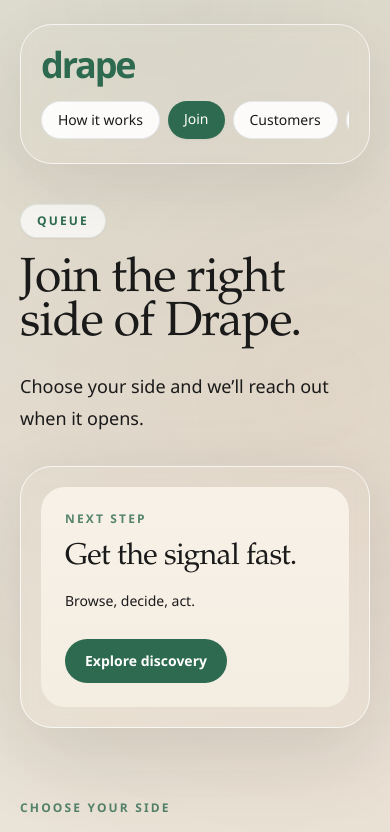
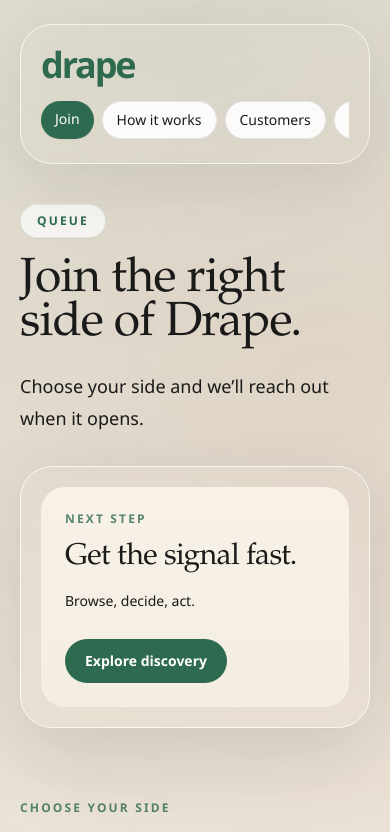
Before and after one commit to Drape-ltd/drape, a Next.js app in the folder apps/web/: page /join in a window 390 px wide. Shown: the top 832 px of the page. Built offline with nearby package versions, Linux system fonts and the light colour scheme; no server answers.

Commit message:
fix: simplify web sections and tighten mobile nav

```diff
--- a/apps/web/app/customers/page.tsx
+++ b/apps/web/app/customers/page.tsx
@@ -30,9 +30,6 @@
           title="Less scattered messaging. More confidence."
           description="Everything important stays in one place."
         />
-        <div className="mt-8 overflow-hidden rounded-[1.75rem] border border-white/75 bg-white/78 shadow-sm">
-          <img src="/customer-brief.svg" alt="Customer brief view" className="h-56 w-full object-cover" />
-        </div>
         <div className="mt-10 grid gap-5 lg:grid-cols-3">
           <MarketingCard
             title="Discovery"
--- a/apps/web/app/tailors/page.tsx
+++ b/apps/web/app/tailors/page.tsx
@@ -38,9 +38,6 @@
           title="Less admin friction. Better operational visibility."
           description="Cleaner intake, pricing, and handoff."
         />
-        <div className="mt-8 overflow-hidden rounded-[1.75rem] border border-white/75 bg-white/78 shadow-sm">
-          <img src="/tailor-pipeline.svg" alt="Tailor production pipeline" className="h-56 w-full object-cover" />
-        </div>
         <div className="mt-10 grid gap-5 lg:grid-cols-3">
           <MarketingCard
             title="Serious briefs"
--- a/apps/web/components/marketing-shell.tsx
+++ b/apps/web/components/marketing-shell.tsx
@@ -25,6 +25,12 @@
   const navItems: Array<{ href: Route; label: string; primary?: boolean }> = [
     { href: '/how-it-works', label: 'How it works' },
     { href: '/join', label: 'Join', primary: true },
+    { href: '/customers', label: 'Customers' },
+    { href: '/tailors', label: 'Tailors' },
+  ]
+  const mobileNavItems: Array<{ href: Route; label: string; primary?: boolean }> = [
+    { href: '/join', label: 'Join', primary: true },
+    { href: '/how-it-works', label: 'How it works' },
     { href: '/customers', label: 'Customers' },
     { href: '/tailors', label: 'Tailors' },
   ]
@@ -59,16 +65,16 @@
             </nav>
           </div>
 
-          <nav className="mt-4 flex gap-2 overflow-x-auto pb-1 text-sm font-medium text-ink/72 md:hidden">
-            {navItems.map((item) => {
+          <nav className="mt-4 flex gap-2 overflow-x-auto pb-1 text-sm font-medium text-ink/72 md:hidden [scrollbar-width:none] [&::-webkit-scrollbar]:hidden">
+            {mobileNavItems.map((item) => {
               const active = isActive(item.href)
               const className = item.primary
                 ? active
-                  ? 'whitespace-nowrap rounded-full bg-needle px-4 py-2 text-white shadow-sm'
-                  : 'whitespace-nowrap rounded-full border border-ink/8 bg-white/90 px-4 py-2 text-ink transition hover:text-ink'
+                  ? 'whitespace-nowrap rounded-full bg-needle px-3.5 py-2 text-white shadow-sm'
+                  : 'whitespace-nowrap rounded-full border border-ink/8 bg-white/90 px-3.5 py-2 text-ink transition hover:text-ink'
                 : active
-                  ? 'whitespace-nowrap rounded-full bg-bone px-4 py-2 text-ink'
-                  : 'whitespace-nowrap rounded-full border border-ink/8 bg-white/90 px-4 py-2 transition hover:text-ink'
+                  ? 'whitespace-nowrap rounded-full bg-bone px-3.5 py-2 text-ink'
+                  : 'whitespace-nowrap rounded-full border border-ink/8 bg-white/90 px-3.5 py-2 transition hover:text-ink'
 
               return (
                 <Link key={item.href} href={item.href} className={className}>
```
